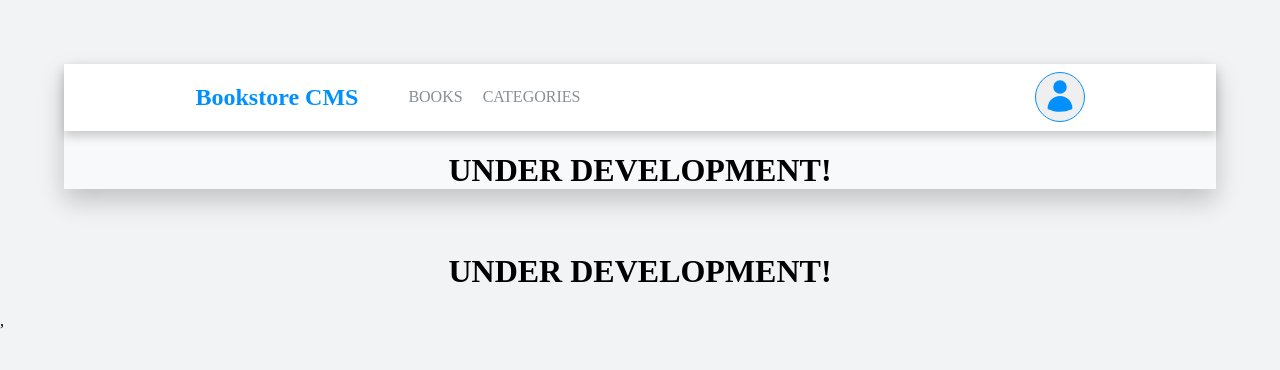
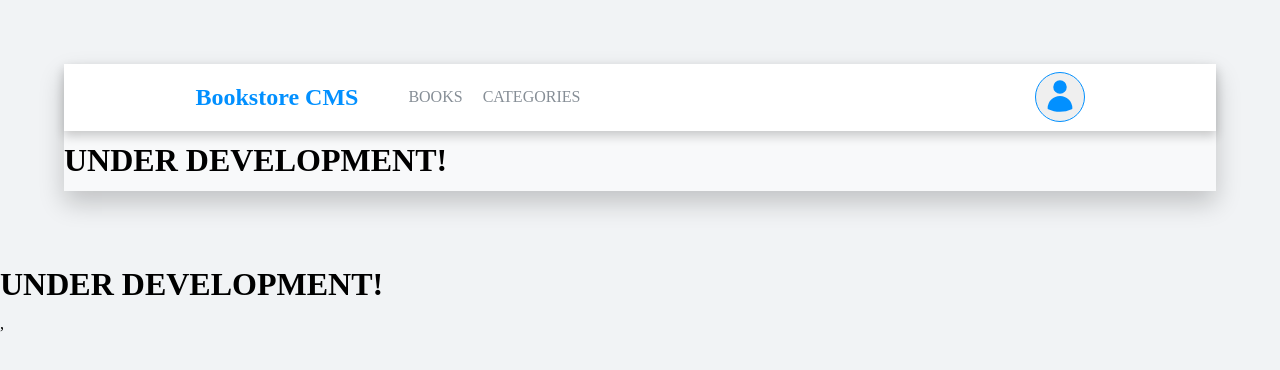
Before and after one commit to Kelvin-Ben/bookstore, a React (Create React App) app: page /categories in a window 1280 px wide. Shown: the top 370 px of the page. Built offline with nearby package versions, Linux system fonts and the light colour scheme.

Commit message:
Add afew style properties

```diff
--- a/src/index.css
+++ b/src/index.css
@@ -3,7 +3,6 @@ body {
   padding: 0;
   box-sizing: border-box;
   background-color: #f1f3f5;
-  overflow: hidden;
 }
 
 .container {
@@ -171,5 +170,13 @@ body {
 }
 
 .Notification {
-  text-align: center;
+  width: auto;
+  height: 60px;
+  display: flex;
+  align-items: center;
+  margin: 0 auto;
 }
+
+#check-status {
+  font-size: 24px;
+}
```
